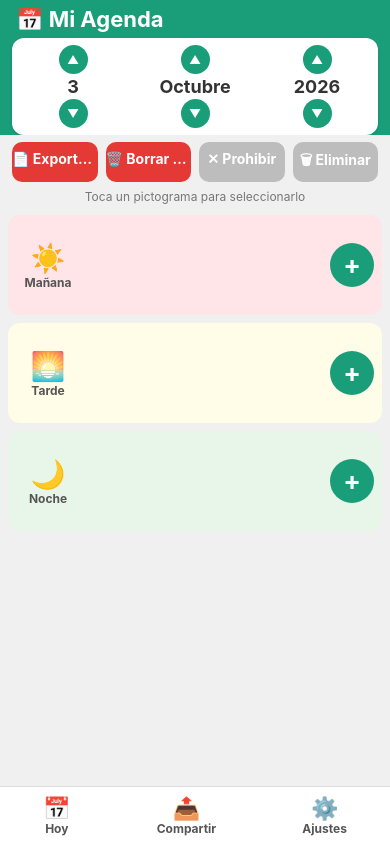
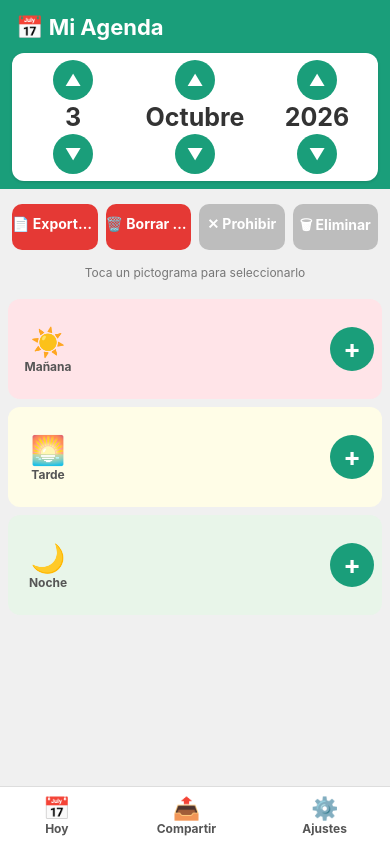
Before and after one commit to JorgesJ/AgendaPicto, a React Native app: screen / in a window 390 px wide. Built offline with nearby package versions, Linux system fonts and the light colour scheme; what expo-file-system would draw is missing.

Commit message:
Cabecera 35% y separacion

```diff
--- a/src/screens/AgendaScreen.tsx
+++ b/src/screens/AgendaScreen.tsx
@@ -150,10 +150,11 @@ export default function AgendaScreen() {
     }
   };
 
-  const topH = Math.round(height * 0.25);
+  const topH = Math.round(height * 0.35);
   const titleH = Math.round(topH * 0.18);
   const dateH = Math.round(topH * 0.46);
   const actionsH = topH - titleH - dateH;
+  const dateGap = s(8, 14);
   const headerPadH = s(16, 24);
   const headerFontSize = Math.min(s(22, 30), Math.round(titleH * 0.7));
   const actionFontSize = Math.min(s(14, 18), 16);
@@ -170,8 +171,8 @@ export default function AgendaScreen() {
         <Text style={[styles.headerTitle, { fontSize: headerFontSize }]}>📅 Mi Agenda</Text>
       </View>
 
-      <View style={styles.headerBackground}>
-        <DateSelector day={day} month={month} year={year} onChange={changeDate} height={dateH} />
+      <View style={[styles.headerBackground, { paddingBottom: dateGap }]}>
+        <DateSelector day={day} month={month} year={year} onChange={changeDate} height={dateH - dateGap} />
       </View>
 
       <View style={[styles.actionsContainer, { paddingHorizontal: s(12, 20), height: actionsH }]}>
```
